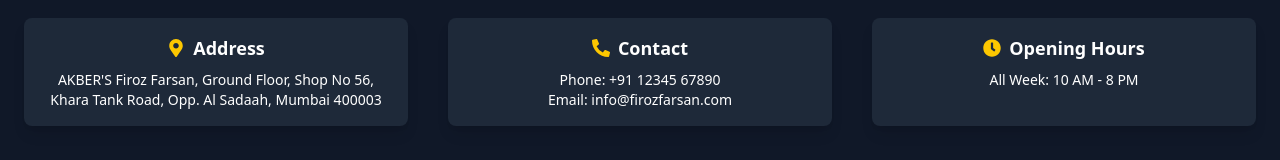
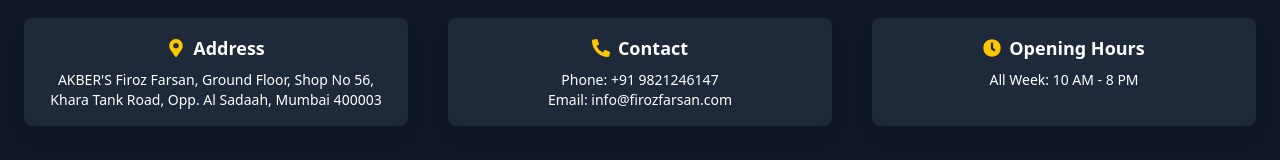
Before and after one commit to CQSTechSolutions/Firoz-Resturant, a React (Vite) app in the folder client/: page / in a window 1280 px wide. Shown: the part 4122-4282 px from the top of the page. Built offline with nearby package versions, Linux system fonts and the light colour scheme.

Commit message:
number changed in footer

```diff
--- a/client/src/components/Footer.jsx
+++ b/client/src/components/Footer.jsx
@@ -17,7 +17,7 @@
                             <FaPhoneAlt className="mr-2 text-yellow-400" />
                             Contact
                         </h4>
-                        <p className="text-sm">Phone: +91 12345 67890</p>
+                        <p className="text-sm">Phone: +91 9821246147</p>
                         <p className="text-sm">Email: info@firozfarsan.com</p>
                     </div>
                     <div className="p-4 bg-gray-800 rounded-lg shadow-lg transition-transform transform hover:scale-105">
```
